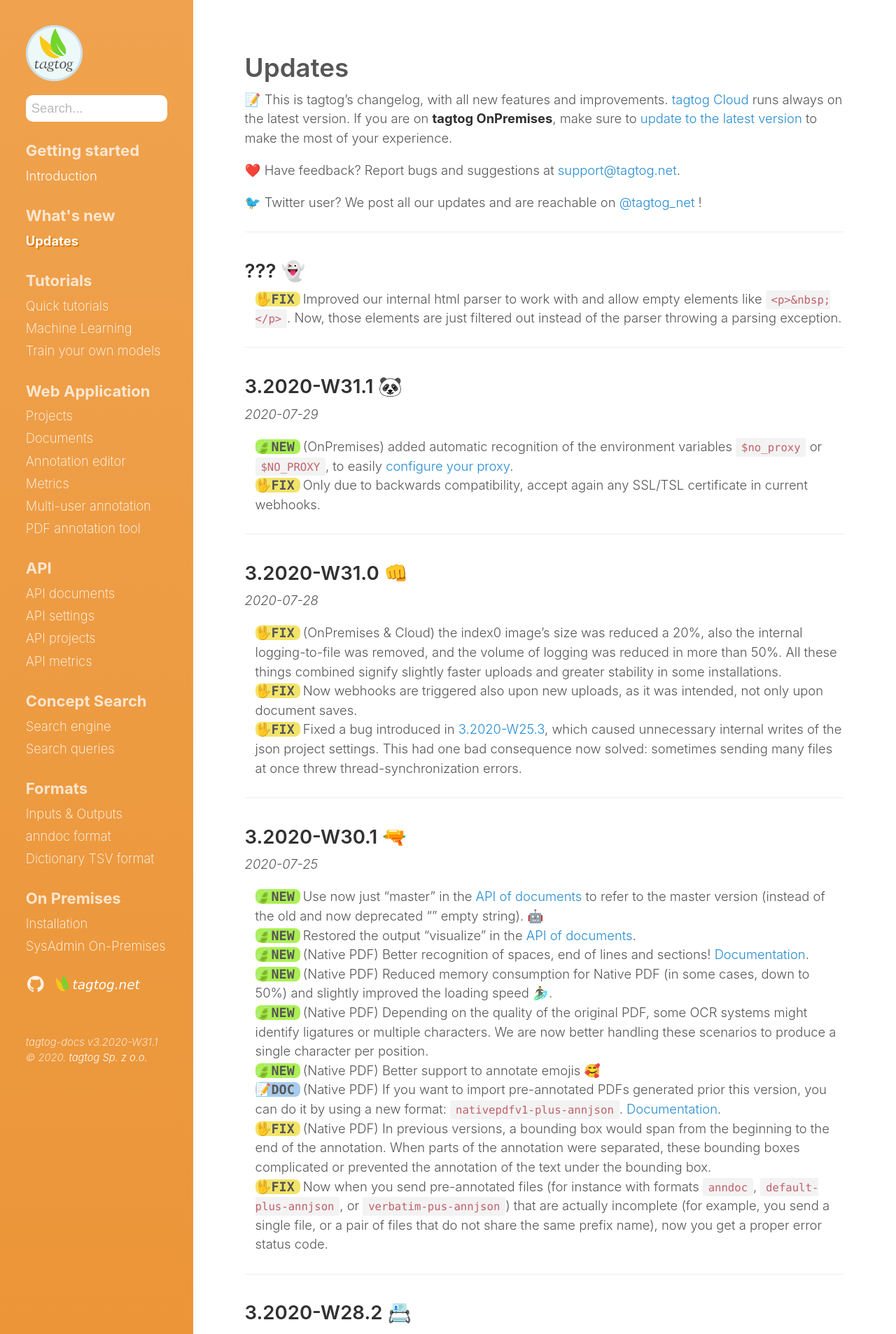
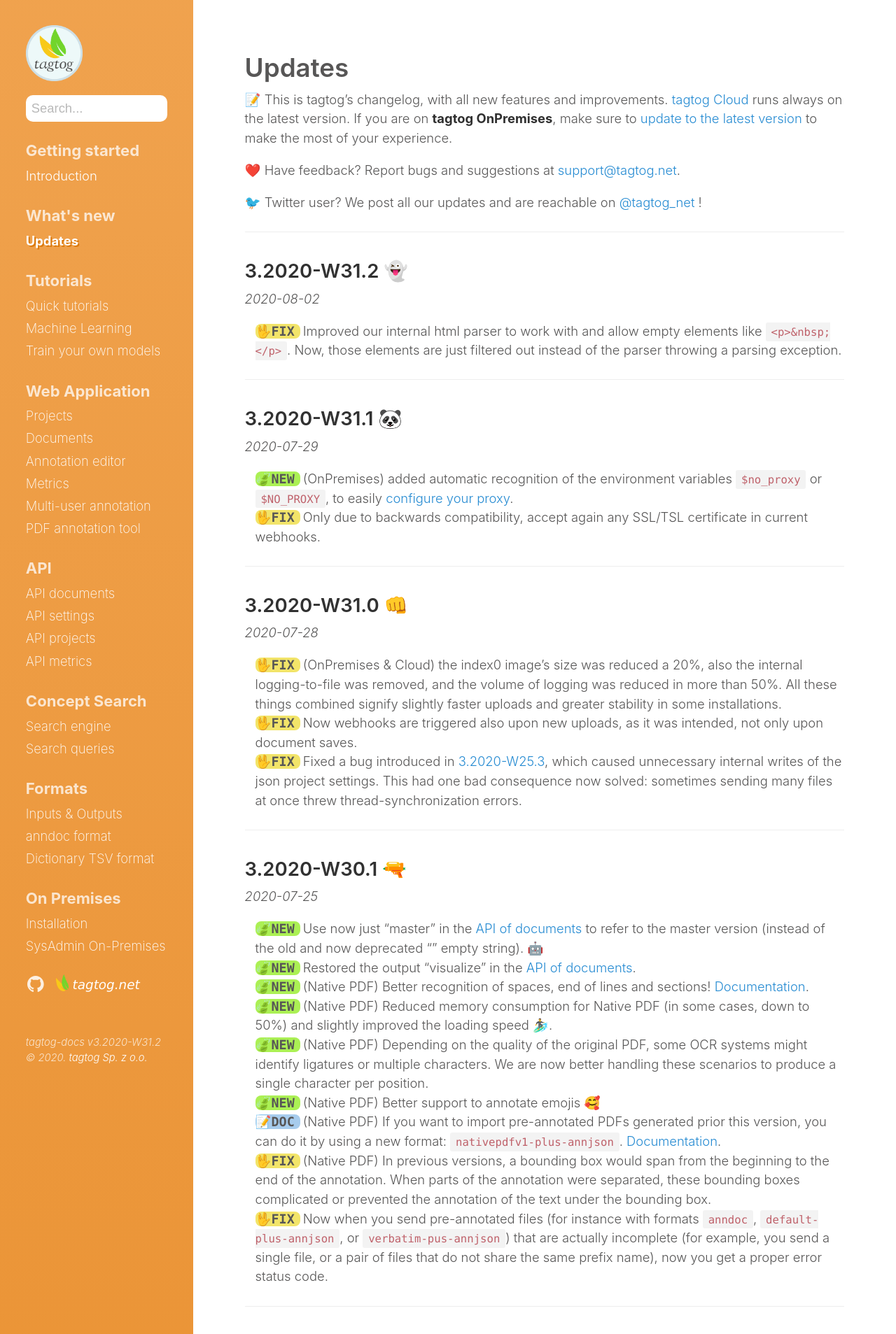
Before and after one commit to tagtogorg/tagtog-doc, a Jekyll site: the page built from updates.md, in a window 1280 px wide. Shown: the top 1907 px of the page at 70% size. Built offline with Jekyll 4.4.1, drawn with Linux system fonts in a browser that asks for light colours; nearby versions of some CDN libraries; emoji names are drawn with the system emoji font; some of the changed text lies outside the part shown.

Commit message:
Bump version: 3.2020-W31.2 👻

```diff
--- a/_config.yml
+++ b/_config.yml
@@ -71,7 +71,7 @@ plugins:
   - jemoji
 
 # Custom vars
-version: 3.2020-W31.1
+version: 3.2020-W31.2
 sidebar_home_link: true
 search_page: false
 # sidebar_blog_link:  '/blog'   # By default, your home page is your blog
--- a/updates.md
+++ b/updates.md
@@ -14,7 +14,8 @@ notoc: true
 
 ---
 
-## ??? 👻
+## 3.2020-W31.2 👻
+_2020-08-02_
 
 <ul class="updates">
   <li class="fix"><span markdown="1">Improved our internal html parser to work with and allow empty elements like `<p>&nbsp;</p>`. Now, those elements are just filtered out instead of the parser throwing a parsing exception.</span></li>
```
Also changed, not shown: 1 other file.
